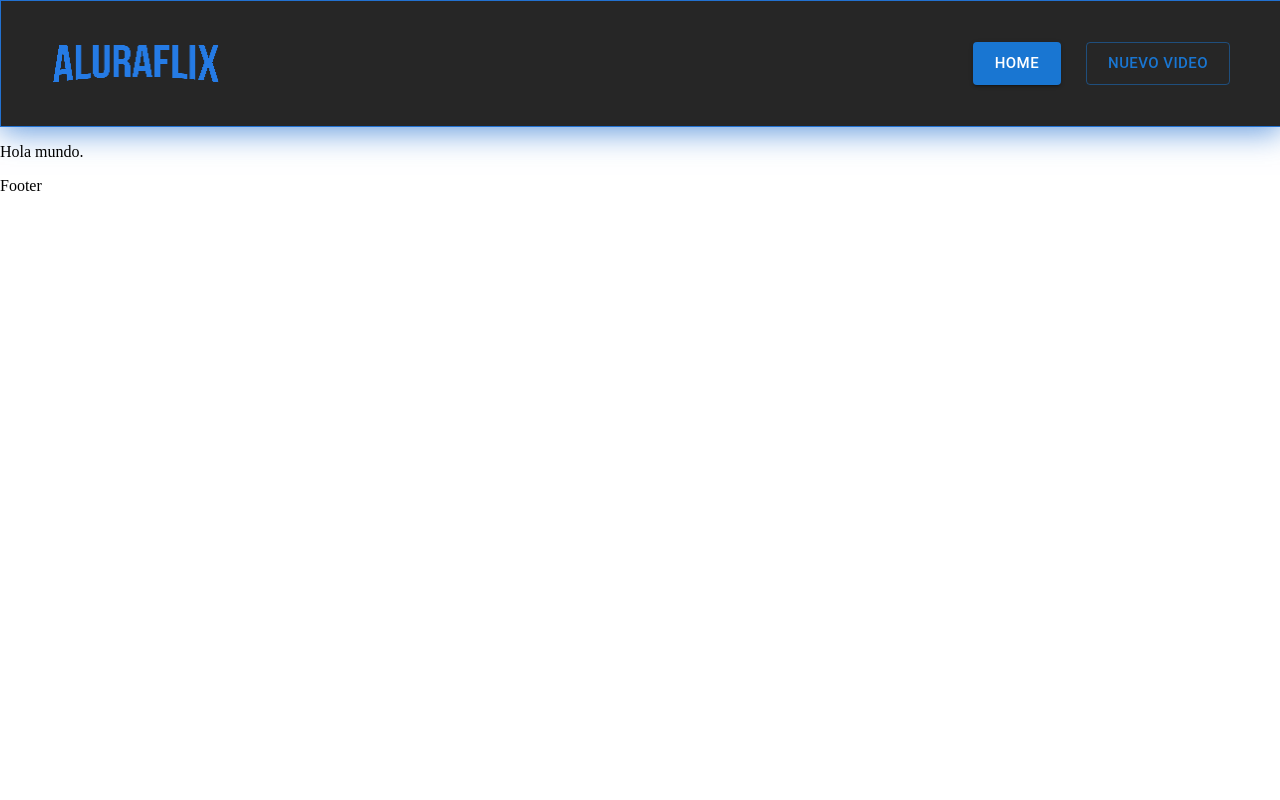
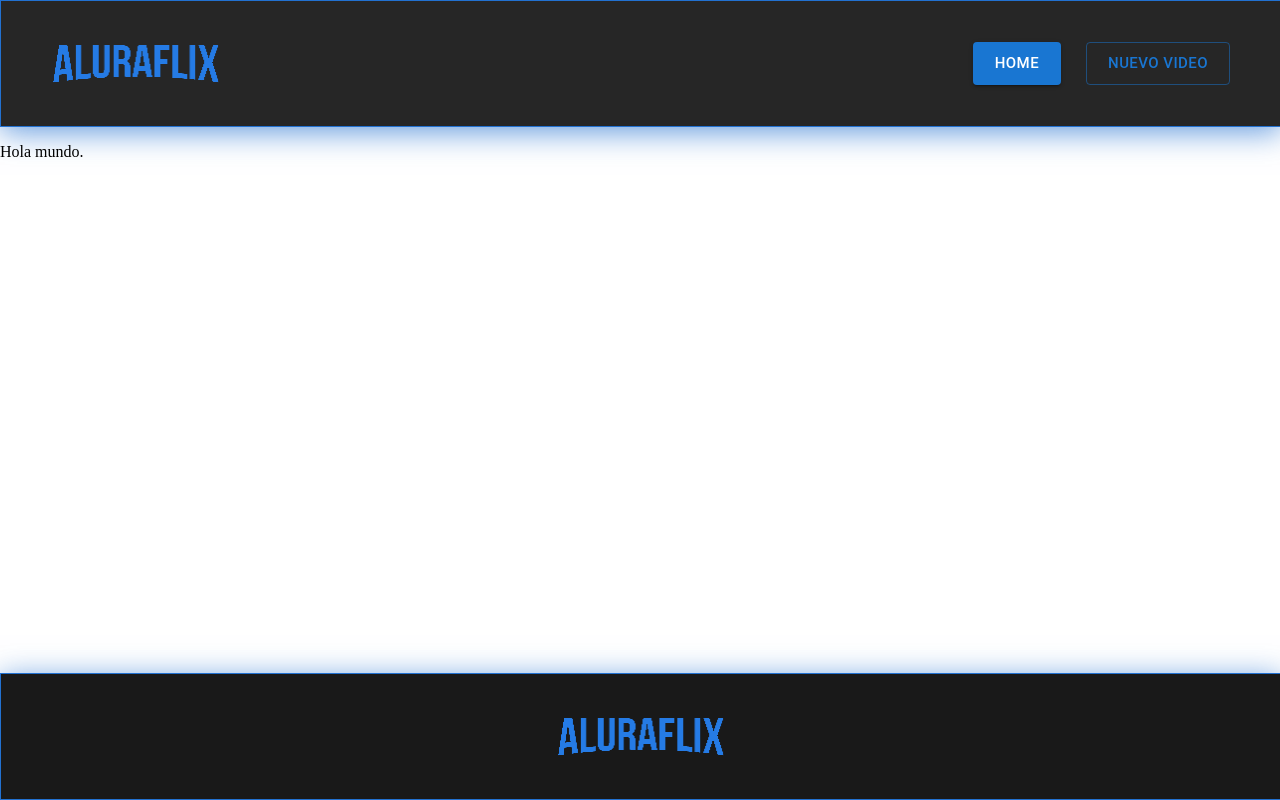
Before and after one commit to Kosmas1122/Challenge_AluraFlix, a React (Vite) app: page / in a window 1280 px wide. Built offline with nearby package versions, Linux system fonts and the light colour scheme.

Commit message:
Se implementa el <Footer />.

```diff
--- a/src/components/Footer/index.jsx
+++ b/src/components/Footer/index.jsx
@@ -1,5 +1,31 @@
+import styled from "styled-components";
+
+const FooterStyled = styled.footer`
+  display: flex;
+  flex-direction: row;
+  align-items: center;
+  justify-content: center;
+  align-self: flex-end;
+  position: absolute;
+  bottom: 0px;
+  width: 100%;
+  height: 125px;
+  border: 1px solid #2271d1;
+  background: rgba(0, 0, 0, 0.9);
+  background-blend-mode: normal;
+  box-shadow: 0px 5px 29px rgba(34, 113, 209, 0.7);
+`;
+
+const LogoStyled = styled.img`
+  width: 168.45px;
+  height: 40px;
+  align-content: center;
+`;
+
 export default function Footer() {
-  return (
-    <div>Footer</div>
-  )
+    return (
+      <FooterStyled>
+        <LogoStyled src="images/Logo_AluraFlix.png" alt="Logo Alura" />
+      </FooterStyled>
+    );
 }
```
